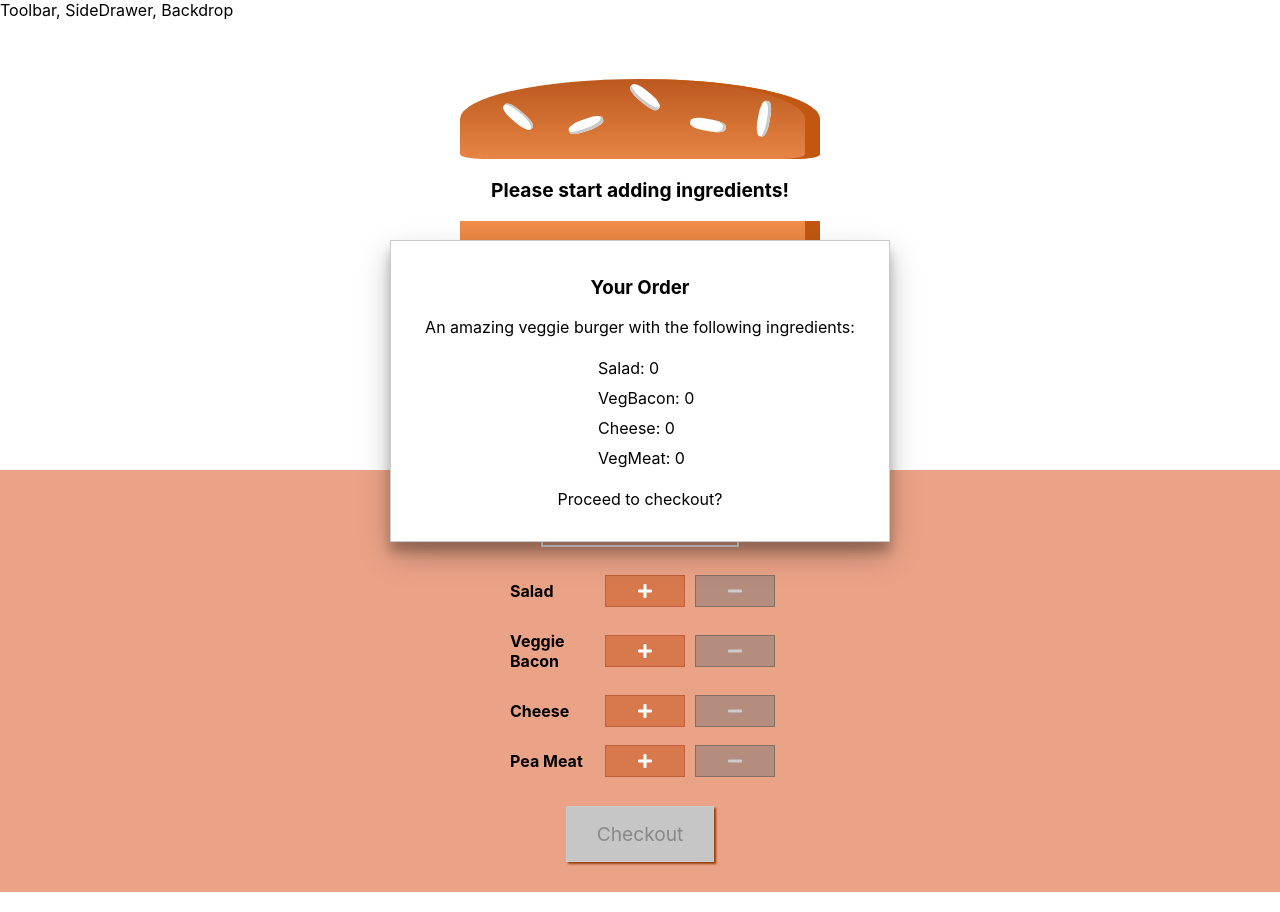
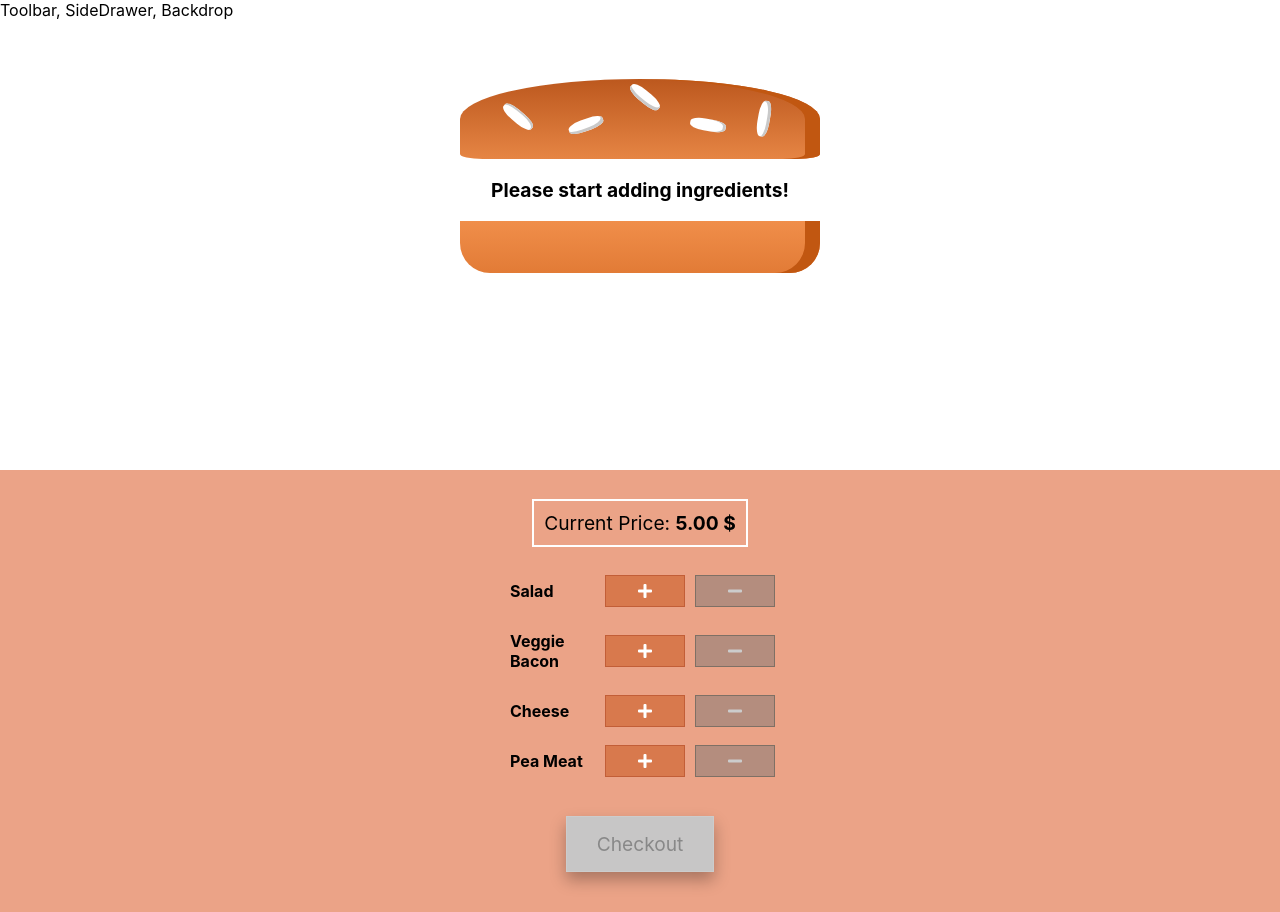
Before and after one commit to vgavrilova/veggieBurger, a React (Create React App) app: page / in a window 1280 px wide. Built offline with nearby package versions, Linux system fonts and the light colour scheme.

Commit message:
Backdrop, Btn component added

```diff
--- a/src/components/Burger/BuildControls/BuildControls.js
+++ b/src/components/Burger/BuildControls/BuildControls.js
@@ -12,7 +12,7 @@ const controls = [
 
 const buildControls = (props) => (
     <div className={style.Controls}>
-        <p className={style.para}>Current Price: <strong>{props.price.toFixed(2)}</strong></p>
+        <p className={style.para}>Current Price: <strong>{props.price.toFixed(2)} $</strong></p>
         {controls.map(control =>
             <BuildControl
                 key={control.label}
@@ -24,6 +24,7 @@ const buildControls = (props) => (
         <button
             className={style.checkoutBtn}
             disabled={!props.purchaseable}
+            onClick={props.btnClicked}
             >Checkout</button>
     </div>
 );
--- a/src/components/Burger/BuildControls/BuildControls.module.css
+++ b/src/components/Burger/BuildControls/BuildControls.module.css
@@ -24,13 +24,13 @@
     font-family: inherit;
     font-size: 1.2em;
     padding: 15px 30px;
-    box-shadow: 2px 2px 2px #963d09;
-    margin: 20px;
+    box-shadow: 0px 8px 15px rgba(0, 0, 0, 0.281);
+    margin: 30px;
 }
 
 .checkoutBtn:hover, .checkoutBtn:active {
     background-color: #db7241;
-    border: 1px solid #966909;
+    border: 1px solid #964809;
     color: #fafafa;
 }
 
--- a/src/components/Burger/OrderSum/OrderSum.js
+++ b/src/components/Burger/OrderSum/OrderSum.js
@@ -1,6 +1,6 @@
 import React from 'react';
 import style from './OrderSum.module.css';
-
+import Button from '../../UI/Button/Button';
 
 const orderSum = (props) => {
     const ingredientSummary = Object.keys(props.ingredients)
@@ -20,8 +20,10 @@ const orderSum = (props) => {
             <ul>
                 {ingredientSummary}
             </ul>
+            <p><strong>Total: {props.price.toFixed(2)} $</strong></p>
             <p>Proceed to checkout?</p>
-
+            <Button clicked={props.cancel} btnType="Danger">Cancel</Button>
+            <Button clicked={props.continue} btnType="Success">Continue</Button>
         </div>
 
     );
--- a/src/components/UI/Backdrop/Backdrop.js
+++ b/src/components/UI/Backdrop/Backdrop.js
@@ -0,0 +1,11 @@
+import React from 'react';
+
+import style from './Backdrop.module.css';
+
+
+const backdrop = (props) => (
+    props.show ? <div className={style.Backdrop} onClick={props.clicked}></div> : null
+);
+
+
+export default backdrop;
--- /dev/null
+++ b/src/components/UI/Backdrop/Backdrop.module.css
@@ -0,0 +1,9 @@
+.Backdrop {
+    height: 100%;
+    width: 100%;
+    position: fixed;
+    top: 0;
+    left: 0;
+    z-index: 100;
+    background-color: rgba(0, 0, 0, 0.5);
+}
--- /dev/null
+++ b/src/components/UI/Button/Button.js
@@ -0,0 +1,12 @@
+import React from 'react';
+
+import style from './Button.module.css';
+
+const button = (props) => (
+    <button
+        className={[style.Button, style[props.btnType]].join(' ')}
+        onClick={props.clicked}>{props.children}</button>
+);
+
+
+export default button;
--- /dev/null
+++ b/src/components/UI/Button/Button.module.css
@@ -0,0 +1,26 @@
+.Button {
+    background-color: transparent;
+    text-transform: uppercase;
+    border: none;
+    color: white;
+    outline: none;
+    cursor: pointer;
+    font: inherit;
+    padding: 10px;
+    margin: 15px;
+    font-weight: bold;
+    transform: translate(10%);
+}
+
+.Button:first-of-type {
+    margin-left: 0;
+    padding-left: 0;
+}
+
+.Success {
+    color: #5C9210;
+}
+
+.Danger {
+    color: #944317;
+}
--- a/src/components/UI/Modal/Modal.js
+++ b/src/components/UI/Modal/Modal.js
@@ -1,12 +1,21 @@
 import React from 'react';
 import style from './Modal.module.css';
+import Aux from '../../../hoc/Aux';
+import Backdrop from '../Backdrop/Backdrop';
 
 
 const modal = (props) => (
-    <div className={style.Modal}>
-        {props.children}
-    </div>
-
+    <Aux>
+        <Backdrop show={props.show} clicked={props.clickedBackdrop}/>
+        <div
+            className={style.Modal}
+            style={{
+                transform: props.show ? 'translateY(0)' : 'translateY(-100vh)',
+                opacity: props.show ? '1' : '0'
+            }}>
+            {props.children}
+        </div>
+    </Aux>
 );
 
 
--- a/src/containers/BurgerBuilder/BurgerBuilder.js
+++ b/src/containers/BurgerBuilder/BurgerBuilder.js
@@ -25,7 +25,8 @@ class BurgerBuilder extends Component {
 
         },
         total: 5,
-        purchaseable: false
+        purchaseable: false,
+        orderMode: false
     }
 
     updatePurchase = (prevState) => {
@@ -86,6 +87,18 @@ class BurgerBuilder extends Component {
         this.updatePurchase(updatedIngredients);
     }
 
+    purchaseHandler = () => {
+        this.setState({orderMode: true});
+    }
+
+    stopPurchaseHandler = () => {
+        this.setState({orderMode: false});
+    }
+
+    continuePurchaseHandler = () => {
+        alert('Continue!');
+    }
+
 
     render(){
 
@@ -99,21 +112,27 @@ class BurgerBuilder extends Component {
         }
         // {salad:  true, cheese: false ...}
 
+
         return(
 
             <Aux>
-                <Modal>
-                    <OrderSum ingredients={this.state.ingredients}/>
+                <Modal show={this.state.orderMode} clickedBackdrop={this.stopPurchaseHandler}>
+                    <OrderSum
+                        continue={this.continuePurchaseHandler}
+                        cancel={this.stopPurchaseHandler}
+                        price={this.state.total}
+                        ingredients={this.state.ingredients}/>
                 </Modal>
                 <Burger ingredients={this.state.ingredients}/>
 
                 <div>
                     <BuildControls
-                    addIngredient={this.addIngredientHandler}
-                    removeIngredient={this.removeIngredientHandler}
-                    disabled={disableInfo}
-                    price={this.state.total}
-                    purchaseable={this.state.purchaseable}/>
+                        addIngredient={this.addIngredientHandler}
+                        removeIngredient={this.removeIngredientHandler}
+                        disabled={disableInfo}
+                        price={this.state.total}
+                        purchaseable={this.state.purchaseable}
+                        btnClicked={this.purchaseHandler}/>
                 </div>
 
             </Aux>
```
Also changed, not shown: 1 other file (tests, documents, lock files or other folders).
